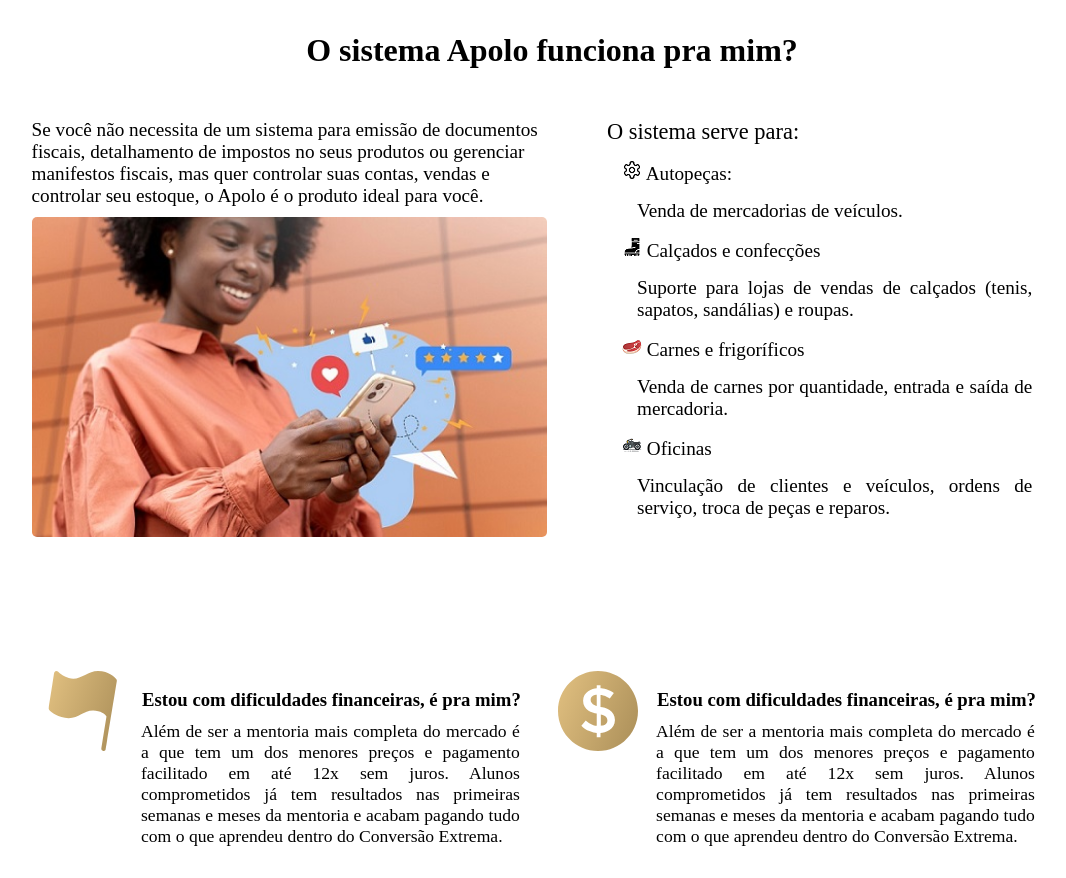
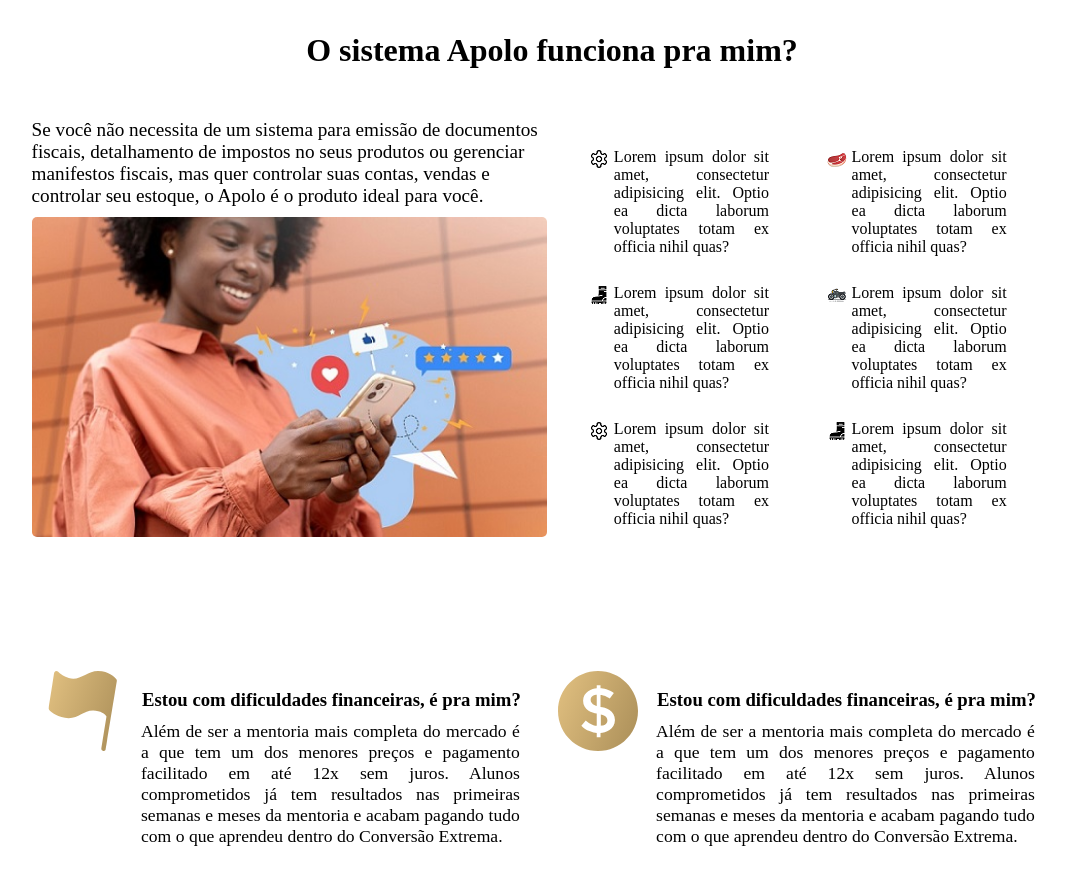
Before and after one commit to Vicente0502/projeto, a plain HTML site: page index.html in a window 1280 px wide. Shown: the part 1547-2425 px from the top of the page, without its empty margins (93-1159 px from the left). Drawn offline with Linux system fonts and the light colour scheme.

Commit message:
Atualização
Ajuste dos motivos do sistema esquema de cards

```diff
--- a/css/style.css
+++ b/css/style.css
@@ -270,25 +270,33 @@
 
 .motivos-do-sistema-container{
     display: flex;
+    flex-wrap: wrap;
     flex-direction: column;
+    align-content: space-around;
     width: 50%;
-    padding-left: 60px;
+    padding: 20px;
 }
 
 .motivos-do-sistema-container > p{
     font-size: 1.4em;
+    display: none;
 }
 
-.motivos-do-sistema-container > ul{
-    list-style-type: none;
-    margin: 15px;
-    font-size: 1.2em;
+/* Cards com motivos do sistema */
+.cards-motivos-do-sistema{
+    width: 45%;
+    padding: 10px;
+    height: 17vh;
 }
 
-.motivos-do-sistema-container > ul > li{
-    font-size: 1em;
-    margin: 15px;
+.cards-motivos-do-sistema > p{
+    position: relative;
+    text-align: justify;
+    left: 25px;
+    top: -25px;
+    width: 80%;
 }
+
 
 /* CONTAINERS COM ARGUMENTOS PARA USO */
 .cards-convencimento-container{
--- a/index.html
+++ b/index.html
@@ -73,31 +73,30 @@
                 </div>
                 <div class="motivos-do-sistema-container">
                     <p>O sistema serve para:</p>
-                    <ul>
-                        <img src="icones/icone_autopecas.png" alt="icone">
-                        Autopeças:
-                        <li>
-                            Venda de mercadorias de veículos.
-                        </li>
-
-                        <img src="icones/icone_calcados.png" alt="icone">
-                        Calçados e confecções
-                        <li>
-                            Suporte para lojas de vendas de calçados (tenis, sapatos, sandálias) e roupas.
-                        </li>
-
-                        <img src="icones/icone_frigo.png" alt="icone">
-                        Carnes e frigoríficos
-                        <li>
-                            Venda de carnes por quantidade, entrada e saída de mercadoria.
-                        </li>
-
-                        <img src="icones/icone_oficina.png" alt="icone">
-                        Oficinas
-                        <li>
-                            Vinculação de clientes e veículos, ordens de serviço, troca de peças e reparos.
-                        </li>
-                    </ul>
+                    <div class="cards-motivos-do-sistema">
+                        <img src="icones/icone_autopecas.png" alt="">
+                        <p>Lorem ipsum dolor sit amet, consectetur adipisicing elit. Optio ea dicta laborum voluptates totam ex officia nihil quas?</p>
+                    </div>
+                    <div class="cards-motivos-do-sistema">
+                        <img src="icones/icone_calcados.png" alt="">
+                        <p>Lorem ipsum dolor sit amet, consectetur adipisicing elit. Optio ea dicta laborum voluptates totam ex officia nihil quas?</p>
+                    </div>
+                    <div class="cards-motivos-do-sistema">
+                        <img src="icones/icone_autopecas.png" alt="">
+                        <p>Lorem ipsum dolor sit amet, consectetur adipisicing elit. Optio ea dicta laborum voluptates totam ex officia nihil quas?</p>
+                    </div>
+                    <div class="cards-motivos-do-sistema">
+                        <img src="icones/icone_frigo.png" alt="">
+                        <p>Lorem ipsum dolor sit amet, consectetur adipisicing elit. Optio ea dicta laborum voluptates totam ex officia nihil quas?</p>
+                    </div>
+                    <div class="cards-motivos-do-sistema">
+                        <img src="icones/icone_oficina.png" alt="">
+                        <p>Lorem ipsum dolor sit amet, consectetur adipisicing elit. Optio ea dicta laborum voluptates totam ex officia nihil quas?</p>
+                    </div>
+                    <div class="cards-motivos-do-sistema">
+                        <img src="icones/icone_calcados.png" alt="">
+                        <p>Lorem ipsum dolor sit amet, consectetur adipisicing elit. Optio ea dicta laborum voluptates totam ex officia nihil quas?</p>
+                    </div>
                 </div>
             </div>
             <!-- CARDS COM CONTRA-ARGUMENTOS -->
```
